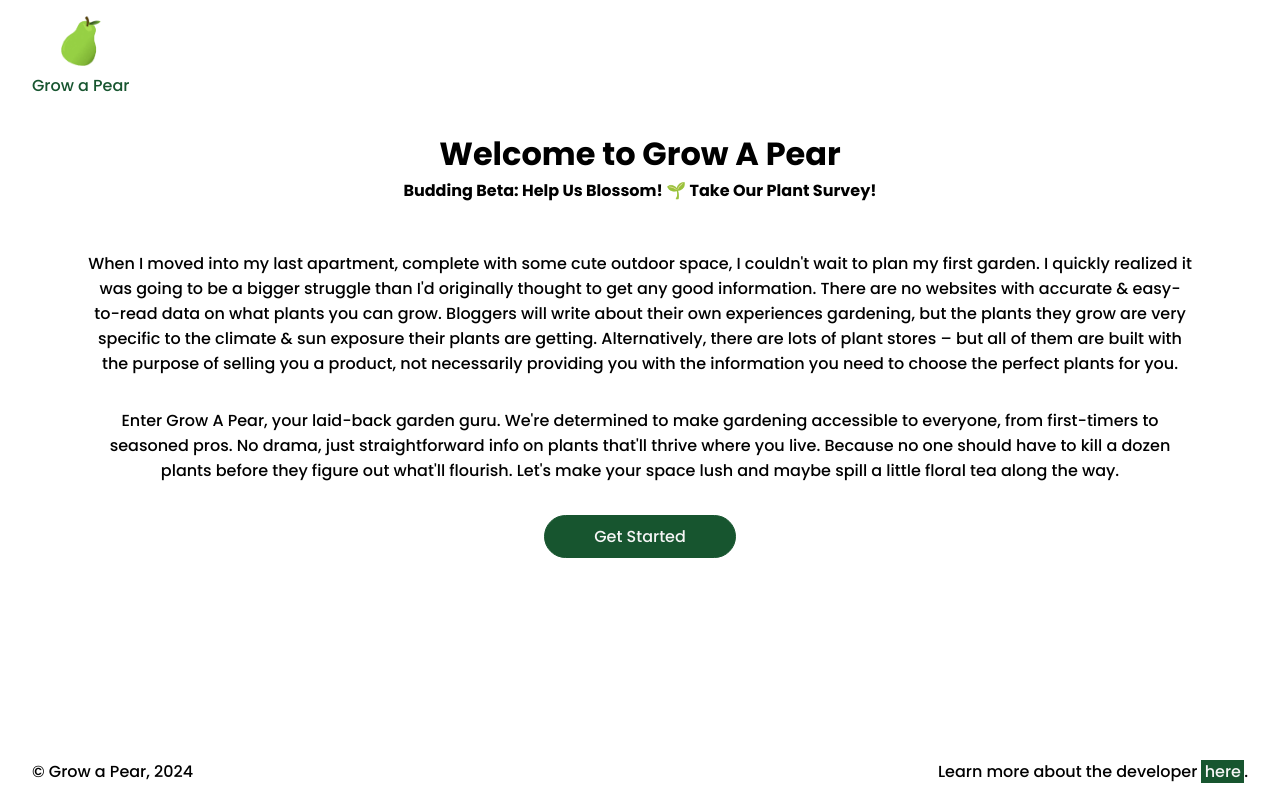
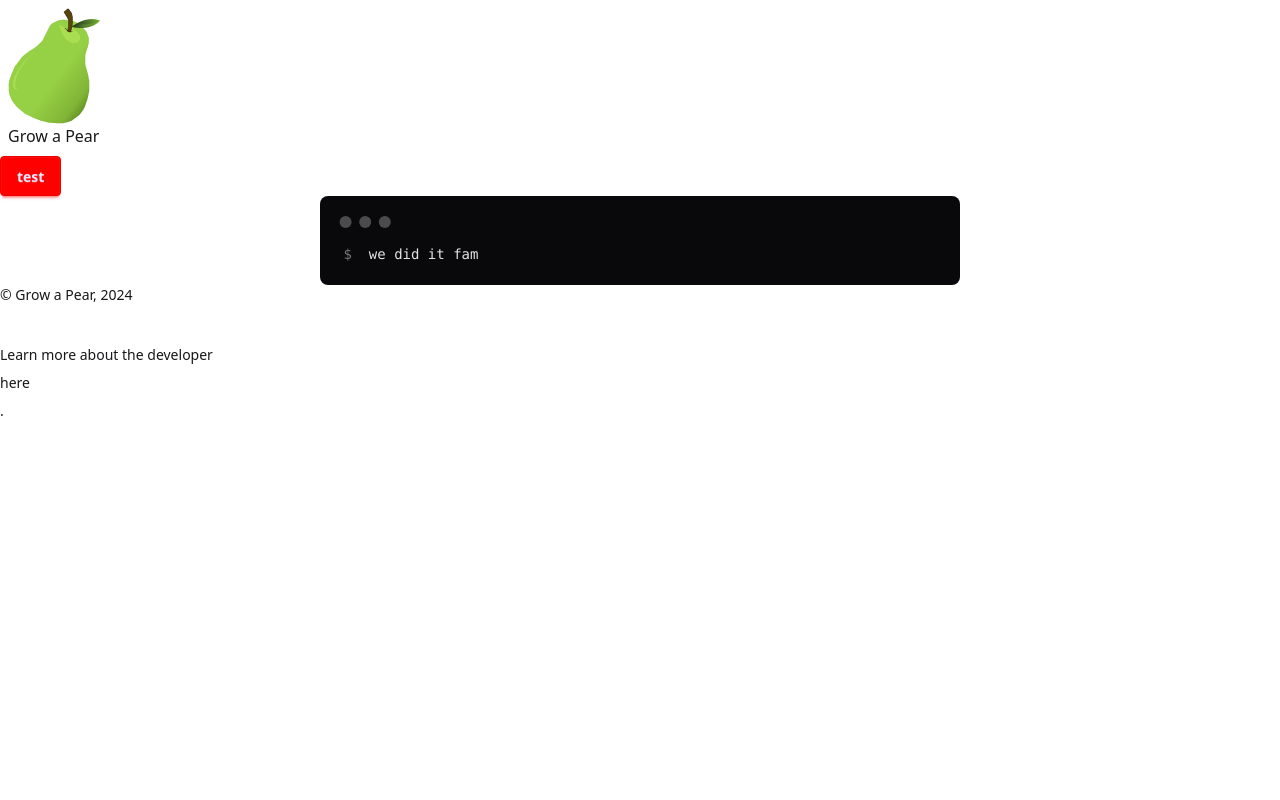
Before and after one commit to meredith-j/grow-a-pear-frontend, a Next.js app: page / in a window 1280 px wide. Built offline with nearby package versions, Linux system fonts and the light colour scheme.

Commit message:
daisy seems to be working?

```diff
--- a/package.json
+++ b/package.json
@@ -11,15 +11,19 @@
     "test-watch": "jest --watch"
   },
   "dependencies": {
+    "@tailwindcss/postcss": "^4.1.11",
     "@testing-library/jest-dom": "^6.4.2",
     "axios": "^1.4.0",
+    "daisyui": "^5.0.50",
     "debug": "^4.3.4",
     "dotenv": "^16.4.5",
     "next": "^15.4.6",
+    "postcss": "^8.5.6",
     "react": "^19.1.1",
     "react-dom": "^19.1.1",
     "sharp": "^0.33.2",
     "supports-color": "^9.4.0",
+    "tailwindcss": "^4.1.11",
     "testing-library": "^0.0.2",
     "use-places-autocomplete": "^4.0.1"
   },
@@ -28,8 +32,10 @@
     "@testing-library/react": "^14.2.2",
     "@testing-library/user-event": "^14.5.2",
     "eslint-config-next": "^14.2.31",
+    "eslint-config-prettier": "^10.1.8",
     "jest": "^29.7.0",
     "jest-environment-jsdom": "^29.7.0",
+    "prettier": "3.6.2",
     "sass": "^1.64.2"
   }
 }
--- /dev/null
+++ b/postcss.config.mjs
@@ -0,0 +1,7 @@
+const config = {
+    plugins: {
+        "@tailwindcss/postcss": {},
+    },
+};
+
+    export default config;
--- a/src/app/components/Form.jsx
+++ b/src/app/components/Form.jsx
@@ -1,6 +1,6 @@
 "use client"
 
-import styles from '../styles/your-garden.module.scss';
+// import styles from '../styles/your-garden.module.scss';
 import axios from 'axios';
 import { useState, useEffect } from 'react';
 import { useRouter } from 'next/navigation';
--- a/src/app/styles/globals.scss
+++ b/src/app/globals.css
@@ -1,4 +1,32 @@
-@import "./partials/mixins";
+@import "tailwindcss";
+@plugin "daisyui" {
+  themes: light --default, dark --prefersdark;
+  root: ":root";
+  include: ;
+  exclude: ;
+  prefix: ;
+  logs: true;
+}
+@plugin "daisyui/theme" {
+  name: "light";
+  default: true;
+  --color-primary: red;
+  --color-secondary: teal;
+}
+
+/* below is an example of custom components */
+/* [data-theme="light"] {
+  .my-btn {
+    background-color: #f5f5f5;
+    border-color: #1EA1F1;
+  }
+  .my-btn:hover {
+    background-color: #1C96E1;
+    border-color: #1C96E1;
+  }
+} */
+
+/* @import "./partials/mixins";
 @import "./partials/breakpoints";
 @import "./partials/colours";
 @import "./partials/fonts";
@@ -79,4 +107,4 @@
     background-color: $text-alt;
     padding: 0rem 0.1rem;
   }
-}
+} */
--- a/src/app/layout.js
+++ b/src/app/layout.js
@@ -1,6 +1,8 @@
-import './styles/globals.scss';
+// import './styles/globals.scss';
 import Navbar from './components/Navbar';
 import Footer from './components/Footer';
+import './globals.css';
+
 
 
 export const metadata = {
--- a/src/app/page.js
+++ b/src/app/page.js
@@ -1,7 +1,6 @@
 "use client"
 import Link from 'next/link';
 import { useEffect } from 'react';
-import styles from './styles/home.module.scss';
 
 export default function Page() {
 
@@ -10,20 +9,26 @@ export default function Page() {
   }, [])
 
   return (
-  <div className={styles.main}>
-    <div className={styles.hero}>
-      <h1 className={styles.hero_header}>Welcome to Grow A Pear</h1>
-      <h3 className={styles.hero_subheader}>Budding Beta: Help Us Blossom! 🌱 Take Our Plant Survey!</h3>
-    </div>
-    <div className={styles.info}>
-      <p className={styles.info_description}>When I moved into my last apartment, complete with some cute outdoor space, I couldn't wait to plan my first garden. I quickly realized it was going to be a bigger struggle than I'd originally thought to get any good information. There are no websites with accurate & easy-to-read data on what plants you can grow. Bloggers will write about their own experiences gardening, but the plants they grow are very specific to the climate & sun exposure their plants are getting. Alternatively, there are lots of plant stores – but all of them are built with the purpose of selling you a product, not necessarily providing you with the information you need to choose the perfect plants for you.</p>
-      <p className={styles.info_description}>Enter Grow A Pear, your laid-back garden guru. We're determined to make gardening accessible to everyone, from first-timers to seasoned pros. No drama, just straightforward info on plants that'll thrive where you live. Because no one should have to kill a dozen plants before they figure out what'll flourish. Let's make your space lush and maybe spill a little floral tea along the way.</p>
-      <Link
-        href="/your-garden"
-        className={styles.info_start}>
-          <p className={styles.info_link}>Get Started</p>
-      </Link>
-    </div>
-  </div>
+    <div>
+      <p class="btn btn-primary">test</p>
+    <div class="mockup-code w-1/2 mx-auto">
+  <pre data-prefix="$"><code>we did it fam</code></pre>
+</div>
+      </div>
+  // <div className={styles.main}>
+  //   <div className={styles.hero}>
+  //     <h1 className={styles.hero_header}>Welcome to Grow A Pear</h1>
+  //     <h3 className={styles.hero_subheader}>Budding Beta: Help Us Blossom! 🌱 Take Our Plant Survey!</h3>
+  //   </div>
+  //   <div className={styles.info}>
+  //     <p className={styles.info_description}>When I moved into my last apartment, complete with some cute outdoor space, I couldn't wait to plan my first garden. I quickly realized it was going to be a bigger struggle than I'd originally thought to get any good information. There are no websites with accurate & easy-to-read data on what plants you can grow. Bloggers will write about their own experiences gardening, but the plants they grow are very specific to the climate & sun exposure their plants are getting. Alternatively, there are lots of plant stores – but all of them are built with the purpose of selling you a product, not necessarily providing you with the information you need to choose the perfect plants for you.</p>
+  //     <p className={styles.info_description}>Enter Grow A Pear, your laid-back garden guru. We're determined to make gardening accessible to everyone, from first-timers to seasoned pros. No drama, just straightforward info on plants that'll thrive where you live. Because no one should have to kill a dozen plants before they figure out what'll flourish. Let's make your space lush and maybe spill a little floral tea along the way.</p>
+  //     <Link
+  //       href="/your-garden"
+  //       className={styles.info_start}>
+  //         <p className={styles.info_link}>Get Started</p>
+  //     </Link>
+  //   </div>
+  // </div>
   )
 }
```
Also changed, not shown: 1 other file (tests, documents, lock files or other folders).
